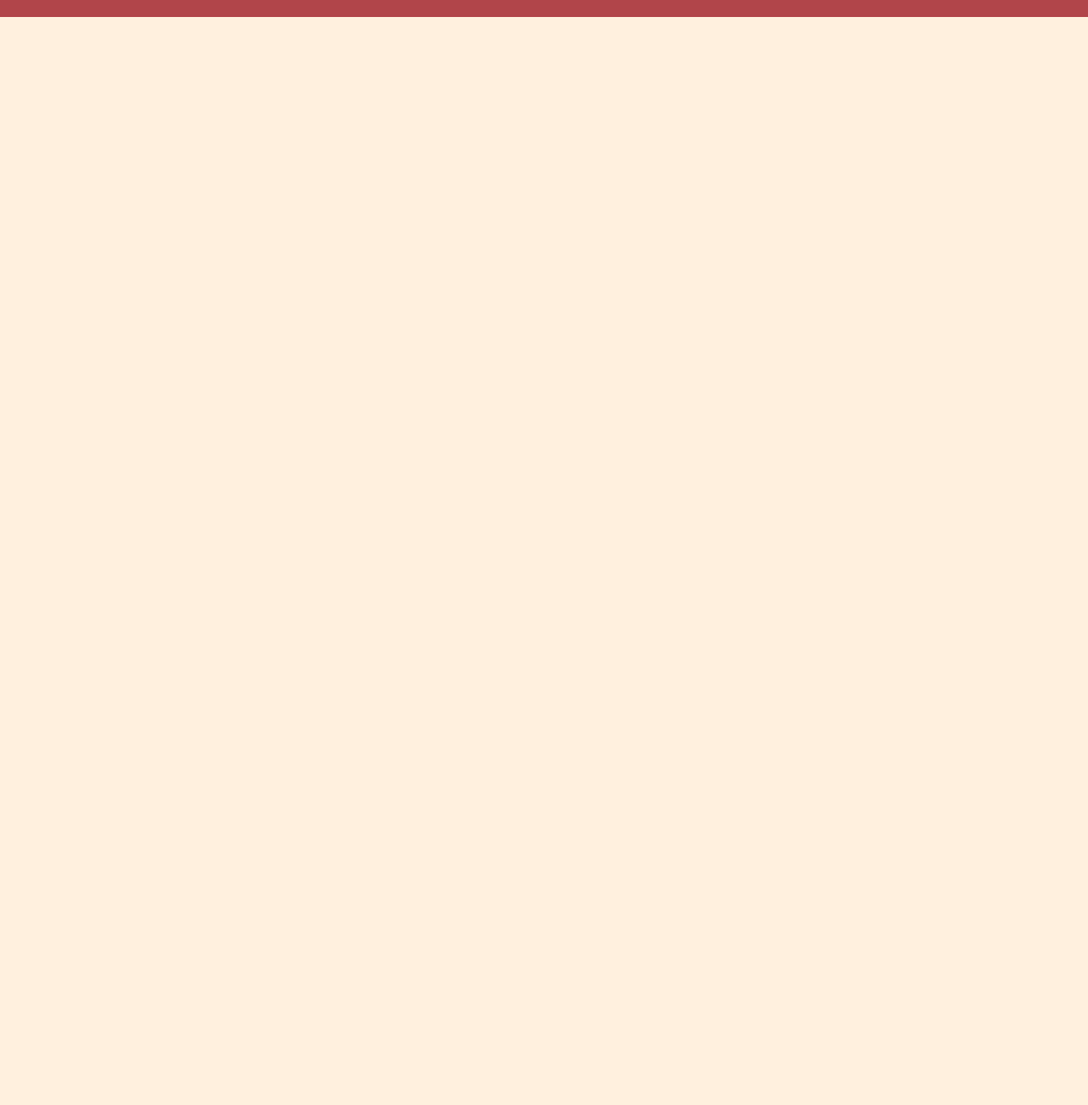
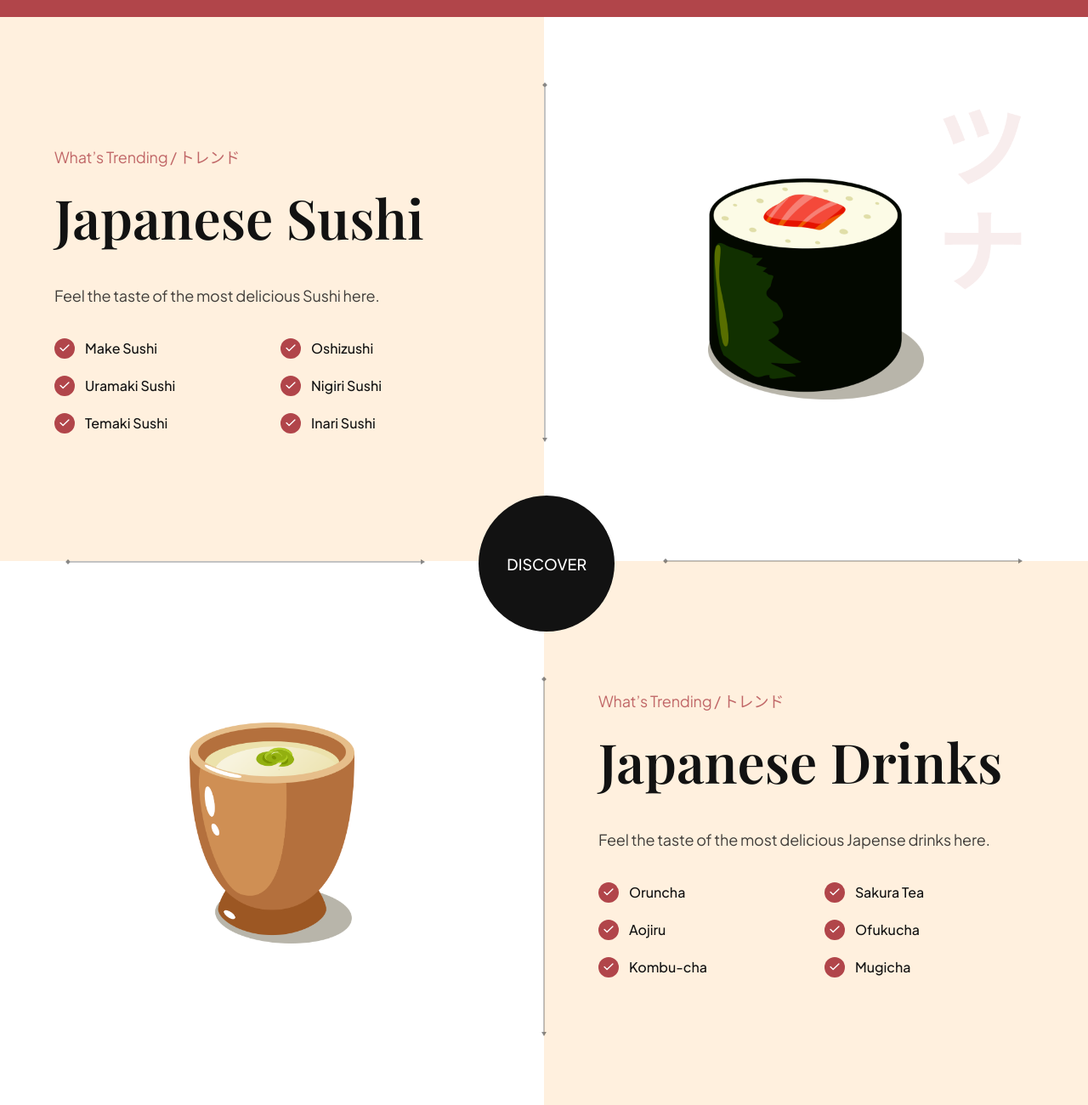
Before and after one commit to kimMichel/sushi-html-css, a website built with Vite: page index.html in a window 1280 px wide. Shown: the part 2462-3762 px from the top of the page at 85% size. Before the commit the page ends 2482 px from the top, so only its background shows below. Built offline with nearby package versions, Linux system fonts and the light colour scheme.

Commit message:
trending section

```diff
--- a/css/sections/trending.css
+++ b/css/sections/trending.css
@@ -0,0 +1,160 @@
+.trending {
+    position: relative;
+
+    display: flex;
+    flex-direction: column;
+    overflow: hidden;
+  }
+
+  .trending__discover {
+    position: absolute;
+    top: 44%;
+    left: 44%;
+    z-index: 1;
+
+    width: 160px;
+    height: 160px;
+
+    border-radius: 100%;
+    background-color: var(--secondary-color);
+    cursor: pointer;
+
+    display: flex;
+    justify-content: center;
+    align-items: center;
+  }
+
+  .trending__discover p {
+    font-size: 18px;
+    font-weight: 500;
+    font-family: var(--plus-jakarta-sans);
+
+    text-transform: uppercase;
+    color: #fff;
+  }
+
+  .trending-sushi,
+  .trending-drinks {
+    width: 100%;
+    min-height: 640px;
+
+    display: flex;
+    flex-direction: row;
+  }
+
+  .trending__content {
+    flex: 1;
+    display: flex;
+    justify-content: center;
+    flex-direction: column;
+
+    padding: 32px 64px;
+  }
+
+  .trending__list {
+    list-style: none;
+
+    flex-wrap: wrap;
+    gap: 20px;
+  }
+
+  .trending__list li {
+    flex: 1;
+    display: flex;
+    align-items: center;
+    flex-direction: row;
+    gap: 12px;
+
+    min-width: 210px;
+  }
+
+  .trending__icon {
+    width: 24px;
+    height: 24px;
+
+    border-radius: 100%;
+    background-color: var(--primary-color);
+  }
+
+  .trending__icon img {
+    width: 50%;
+    height: 50%;
+    object-fit: contain;
+  }
+
+  .trending__list p {
+    flex: 1;
+    font-size: 16px;
+    font-weight: 500;
+    font-family: var(--plus-jakarta-sans);
+
+    color: var(--secondary-color);
+  }
+
+  .trending__image {
+    flex: 1;
+
+    position: relative;
+    padding: 32px 64px;
+
+    background-color: var(--color-white);
+    background-repeat: no-repeat;
+    background-size: contain;
+    background-position: center;
+  }
+
+  .trending-sushi .trending__image {
+    background-image: url("../../assets/japanese_sushi.png");
+  }
+
+  .trending-drink .trending__image {
+    background-image: url("../../assets/japanese_drinks.png");
+  }
+
+  .trending__image img {
+    width: 254px;
+    height: 260px;
+    object-fit: contain;
+  }
+
+  /* Arrows */
+  .trending__arrow {
+    position: absolute;
+    z-index: 1;
+  }
+
+  .trending__arrow img {
+    object-fit: contain;
+  }
+
+  .trending__arrow-left {
+    left: -2.5px;
+    top: 12%;
+  }
+
+  .trending__arrow-left img,
+  .trending__arrow-top img {
+    width: auto;
+    height: 100%;
+  }
+
+  .trending__arrow-top {
+    top: -10.5px;
+    left: 12%;
+  }
+
+  .trending__arrow-bottom {
+    bottom: -6.5px;
+    right: 12%;
+  }
+
+  .trending__arrow-bottom img,
+  .trending__arrow-right img {
+    width: 100%;
+    height: auto;
+  }
+
+  .trending__arrow-right {
+    right: -2.5px;
+    bottom: 12%;
+  }
--- a/index.html
+++ b/index.html
@@ -205,6 +205,136 @@
       </button>
     </section>
 
+    <section class="trending" id="food">
+      <section class="trending-sushi">
+        <div class="trending__content" data-aos="fade-right">
+          <p class="sushi__subtitle">What’s Trending / トレンド</p>
+
+          <h3 class="sushi__title">Japanese Sushi</h3>
+          <p class="sushi__description">
+            Feel the taste of the most delicious Sushi here.
+          </p>
+
+          <ul class="trending__list flex-between">
+            <li>
+              <div class="trending__icon flex-center">
+                <img src="assets/check.svg" alt="check" />
+              </div>
+              <p>Make Sushi</p>
+            </li>
+            <li>
+              <div class="trending__icon flex-center">
+                <img src="assets/check.svg" alt="check" />
+              </div>
+              <p>Oshizushi</p>
+            </li>
+            <li>
+              <div class="trending__icon flex-center">
+                <img src="assets/check.svg" alt="check" />
+              </div>
+              <p>Uramaki Sushi</p>
+            </li>
+            <li>
+              <div class="trending__icon flex-center">
+                <img src="assets/check.svg" alt="check" />
+              </div>
+              <p>Nigiri Sushi</p>
+            </li>
+            <li>
+              <div class="trending__icon flex-center">
+                <img src="assets/check.svg" alt="check" />
+              </div>
+              <p>Temaki Sushi</p>
+            </li>
+            <li>
+              <div class="trending__icon flex-center">
+                <img src="assets/check.svg" alt="check" />
+              </div>
+              <p>Inari Sushi</p>
+            </li>
+          </ul>
+        </div>
+
+        <div class="trending__image flex-center">
+          <img src="assets/sushi-5.png" alt="sushi-5" data-aos="fade-left" />
+
+          <div class="trending__arrow trending__arrow-left">
+            <img src="assets/arrow-vertical.svg" alt="arrow vertical" />
+          </div>
+
+          <div class="trending__arrow trending__arrow-bottom">
+            <img src="assets/arrow-horizontal.svg" alt="arrow horizontal" />
+          </div>
+        </div>
+      </section>
+
+      <div class="trending__discover" data-aos="zoom-in">
+        <p>Discover</p>
+      </div>
+
+      <section class="trending-drinks">
+        <div class="trending__image flex-center">
+          <img src="assets/sushi-4.png" alt="sushi-4" data-aos="fade-right" />
+
+          <div class="trending__arrow trending__arrow-top">
+            <img src="assets/arrow-horizontal.svg" alt="arrow horizontal" />
+          </div>
+
+          <div class="trending__arrow trending__arrow-right">
+            <img src="assets/arrow-vertical.svg" alt="arrow vertical" />
+          </div>
+        </div>
+
+        <div class="trending__content" data-aos="fade-left">
+          <p class="sushi__subtitle">What’s Trending / トレンド</p>
+
+          <h3 class="sushi__title">Japanese Drinks</h3>
+          <p class="sushi__description">
+            Feel the taste of the most delicious Japense drinks here.
+          </p>
+
+          <ul class="trending__list flex-between">
+            <li>
+              <div class="trending__icon flex-center">
+                <img src="assets/check.svg" alt="check" />
+              </div>
+              <p>Oruncha</p>
+            </li>
+            <li>
+              <div class="trending__icon flex-center">
+                <img src="assets/check.svg" alt="check" />
+              </div>
+              <p>Sakura Tea</p>
+            </li>
+            <li>
+              <div class="trending__icon flex-center">
+                <img src="assets/check.svg" alt="check" />
+              </div>
+              <p>Aojiru</p>
+            </li>
+            <li>
+              <div class="trending__icon flex-center">
+                <img src="assets/check.svg" alt="check" />
+              </div>
+              <p>Ofukucha</p>
+            </li>
+            <li>
+              <div class="trending__icon flex-center">
+                <img src="assets/check.svg" alt="check" />
+              </div>
+              <p>Kombu-cha</p>
+            </li>
+            <li>
+              <div class="trending__icon flex-center">
+                <img src="assets/check.svg" alt="check" />
+              </div>
+              <p>Mugicha</p>
+            </li>
+          </ul>
+        </div>
+      </section>
+    </section>
+
     <script src="js/script.js" type="module"></script>
   </body>
 </html>
```
